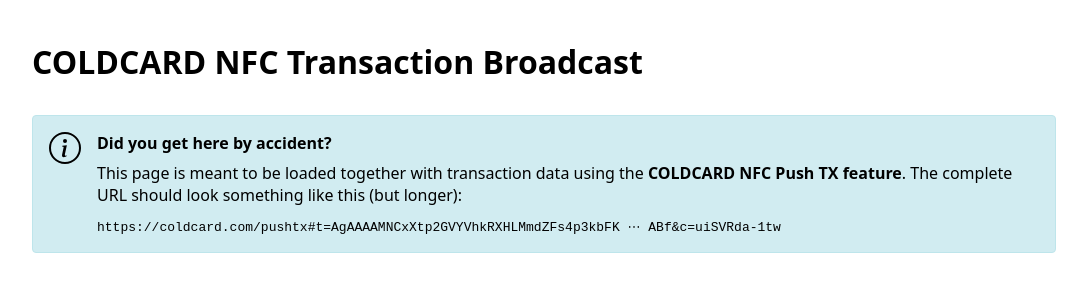
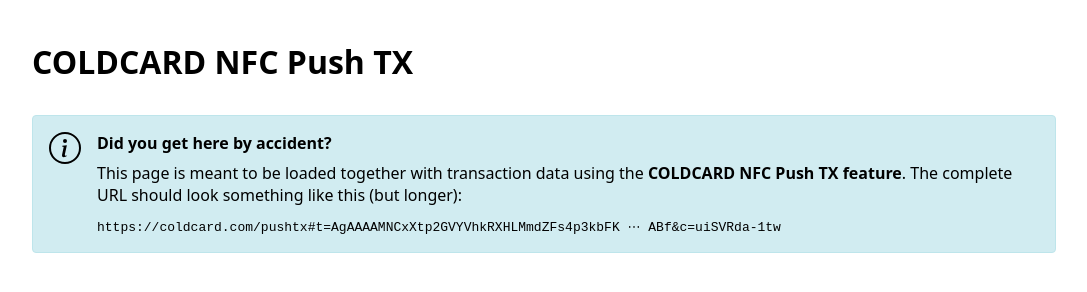
Before and after one commit to Coldcard/push-tx, a website built with Vite: page cc-implementation/index.html in a window 1280 px wide. Shown: the whole page, without its empty margins (96-1183 px from the left). Built offline with nearby package versions, Linux system fonts and the light colour scheme.

Commit message:
consistent branding

```diff
--- a/cc-implementation/index.html
+++ b/cc-implementation/index.html
@@ -4,7 +4,7 @@
 <head>
   <meta charset="UTF-8" />
   <meta name="viewport" content="width=device-width, initial-scale=1.0" />
-  <title>COLDCARD NFC Transaction Broadcast</title>
+  <title>COLDCARD NFC Push TX</title>
 </head>
 
 <body>
@@ -14,7 +14,7 @@
       margin: 5vh auto;
     ">
 
-    <h1 style="margin-bottom: 2rem;">COLDCARD NFC Transaction Broadcast</h1>
+    <h1 style="margin-bottom: 2rem;">COLDCARD NFC Push TX</h1>
 
     <div>
       <div class="pushtx-message-area"></div>
```
